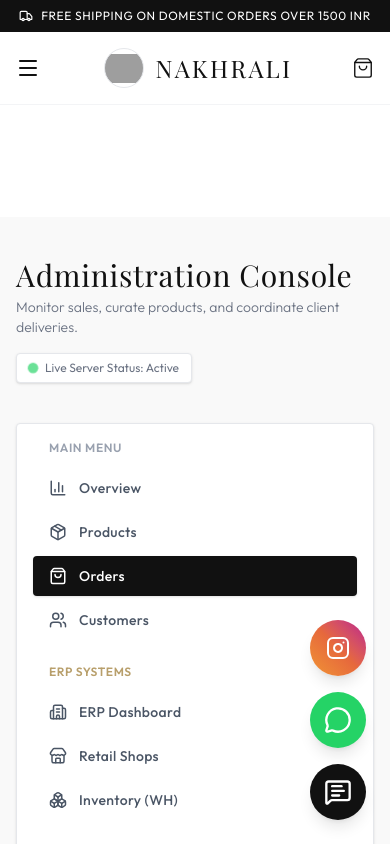
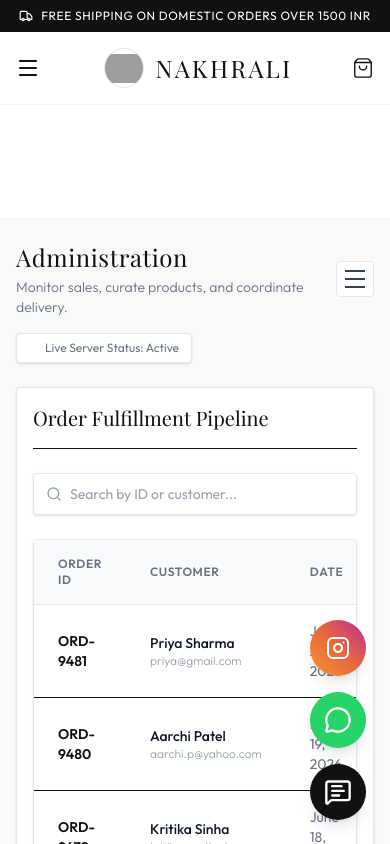
Before and after one commit to Mohit-tiwari-learner/lehnga-ecommerce, a Next.js app: page /admin/orders in a window 390 px wide. Shown: the top 844 px of the page. Built offline with nearby package versions, Linux system fonts and the light colour scheme; grey boxes are pictures that could not be loaded; a web font is replaced by a local one.

Commit message:
Enhance mobile responsiveness for Admin and ERP dashboards

```diff
--- a/src/app/admin/layout.tsx
+++ b/src/app/admin/layout.tsx
@@ -99,6 +99,7 @@ export default function AdminLayout({ children }: { children: ReactNode }) {
   const [products, setProducts] = useState(INITIAL_PRODUCTS);
   const [orders, setOrders] = useState(INITIAL_ORDERS);
   const [toastMessage, setToastMessage] = useState("");
+  const [isMobileMenuOpen, setIsMobileMenuOpen] = useState(false);
 
   // ERP States
   const [shops, setShops] = useState(INITIAL_SHOPS);
@@ -153,7 +154,7 @@ export default function AdminLayout({ children }: { children: ReactNode }) {
       freeShippingThreshold,
       setFreeShippingThreshold
     }}>
-      <div className="w-full bg-[#f9f9f9] min-h-screen py-10 px-4 lg:px-8 font-sans">
+      <div className="w-full bg-[#f9f9f9] min-h-screen py-6 lg:py-10 px-4 lg:px-8 font-sans">
 
         {/* Toast Alert */}
         {toastMessage && (
@@ -166,10 +167,24 @@ export default function AdminLayout({ children }: { children: ReactNode }) {
         <div className="max-w-[1440px] mx-auto">
 
           {/* Header Title Bar */}
-          <div className="mb-10 flex flex-col md:flex-row md:items-center justify-between gap-4">
-            <div>
-              <h1 className="text-3xl font-serif text-[#111111] tracking-wide">Administration Console</h1>
-              <p className="text-gray-500 text-sm mt-1 font-light">Monitor sales, curate products, and coordinate client deliveries.</p>
+          <div className="mb-6 lg:mb-10 flex flex-col md:flex-row md:items-center justify-between gap-4">
+            <div className="flex items-center justify-between">
+              <div>
+                <h1 className="text-2xl lg:text-3xl font-serif text-[#111111] tracking-wide">Administration</h1>
+                <p className="text-gray-500 text-sm mt-1 font-light">Monitor sales, curate products, and coordinate delivery.</p>
+              </div>
+
+              {/* Mobile Menu Toggle */}
+              <button
+                className="lg:hidden p-2 border border-gray-200 rounded bg-white text-gray-700"
+                onClick={() => setIsMobileMenuOpen(!isMobileMenuOpen)}
+              >
+                <div className="flex flex-col gap-1.5 w-5">
+                  <span className={`block h-0.5 bg-current transition-all ${isMobileMenuOpen ? 'rotate-45 translate-y-2' : ''}`} />
+                  <span className={`block h-0.5 bg-current transition-all ${isMobileMenuOpen ? 'opacity-0' : ''}`} />
+                  <span className={`block h-0.5 bg-current transition-all ${isMobileMenuOpen ? '-rotate-45 -translate-y-2' : ''}`} />
+                </div>
+              </button>
             </div>
             <div className="flex items-center gap-2 bg-white px-3 py-1.5 rounded border border-gray-200 text-xs text-gray-500 shadow-sm self-start">
               <span className="w-2 h-2 rounded-full bg-[#25D366] inline-block animate-ping"></span>
@@ -180,7 +195,17 @@ export default function AdminLayout({ children }: { children: ReactNode }) {
           <div className="flex flex-col lg:flex-row gap-8">
 
             {/* Sidebar Navigation */}
-            <aside className="w-full lg:w-64 bg-white rounded border border-gray-200 p-4 shrink-0 shadow-sm flex flex-col gap-6 overflow-x-auto lg:overflow-x-visible scrollbar-none">
+            <aside className={`${isMobileMenuOpen ? 'flex fixed inset-y-0 left-0 z-50 w-64' : 'hidden'} lg:static lg:flex lg:w-64 bg-white border-r lg:border lg:border-gray-200 lg:rounded p-4 shrink-0 shadow-2xl lg:shadow-sm flex-col gap-6 scrollbar-none h-full lg:h-auto overflow-y-auto`}>
+
+              {/* Mobile Close Button inside drawer */}
+              <div className="flex lg:hidden justify-end mb-2">
+                <button
+                  onClick={() => setIsMobileMenuOpen(false)}
+                  className="p-2 text-gray-500 hover:text-black hover:bg-gray-100 rounded"
+                >
+                  <span className="text-xl leading-none">&times;</span>
+                </button>
+              </div>
 
               <div className="flex flex-col gap-1">
                 <span className="text-xs font-semibold text-gray-400 tracking-wider uppercase mb-2 px-4">Main Menu</span>
@@ -191,6 +216,7 @@ export default function AdminLayout({ children }: { children: ReactNode }) {
                     <Link
                       key={item.name}
                       href={item.path}
+                      onClick={() => setIsMobileMenuOpen(false)}
                       className={`flex items-center gap-3 px-4 py-2.5 rounded text-sm font-medium transition-all tracking-wide
                         ${isActive ? "bg-[#111111] text-white shadow" : "text-gray-600 hover:bg-gray-50 hover:text-black"}`}
                     >
@@ -210,6 +236,7 @@ export default function AdminLayout({ children }: { children: ReactNode }) {
                     <Link
                       key={item.name}
                       href={item.path}
+                      onClick={() => setIsMobileMenuOpen(false)}
                       className={`flex items-center gap-3 px-4 py-2.5 rounded text-sm font-medium transition-all tracking-wide
                         ${isActive ? "bg-[#111111] text-white shadow" : "text-gray-600 hover:bg-gray-50 hover:text-black"}`}
                     >
@@ -220,7 +247,7 @@ export default function AdminLayout({ children }: { children: ReactNode }) {
                 })}
               </div>
 
-              <div className="flex flex-col gap-1 mt-auto">
+              <div className="flex flex-col gap-1 mt-auto pb-6 lg:pb-0">
                 <span className="text-xs font-semibold text-gray-400 tracking-wider uppercase mb-2 px-4">System</span>
                 {navItems.filter(i => i.section === "SYSTEM").map((item) => {
                   const Icon = item.icon;
@@ -229,6 +256,7 @@ export default function AdminLayout({ children }: { children: ReactNode }) {
                     <Link
                       key={item.name}
                       href={item.path}
+                      onClick={() => setIsMobileMenuOpen(false)}
                       className={`flex items-center gap-3 px-4 py-2.5 rounded text-sm font-medium transition-all tracking-wide
                         ${isActive ? "bg-[#111111] text-white shadow" : "text-gray-600 hover:bg-gray-50 hover:text-black"}`}
                     >
@@ -241,8 +269,16 @@ export default function AdminLayout({ children }: { children: ReactNode }) {
 
             </aside>
 
+            {/* Mobile Overlay */}
+            {isMobileMenuOpen && (
+              <div
+                className="fixed inset-0 bg-black/50 z-40 lg:hidden"
+                onClick={() => setIsMobileMenuOpen(false)}
+              />
+            )}
+
             {/* Main Workspace Viewport */}
-            <main className="flex-1 bg-white border border-gray-200 rounded p-6 md:p-8 shadow-sm min-w-0">
+            <main className="flex-1 bg-white border border-gray-200 rounded p-4 md:p-6 lg:p-8 shadow-sm min-w-0 overflow-x-hidden">
               {children}
             </main>
 
```
